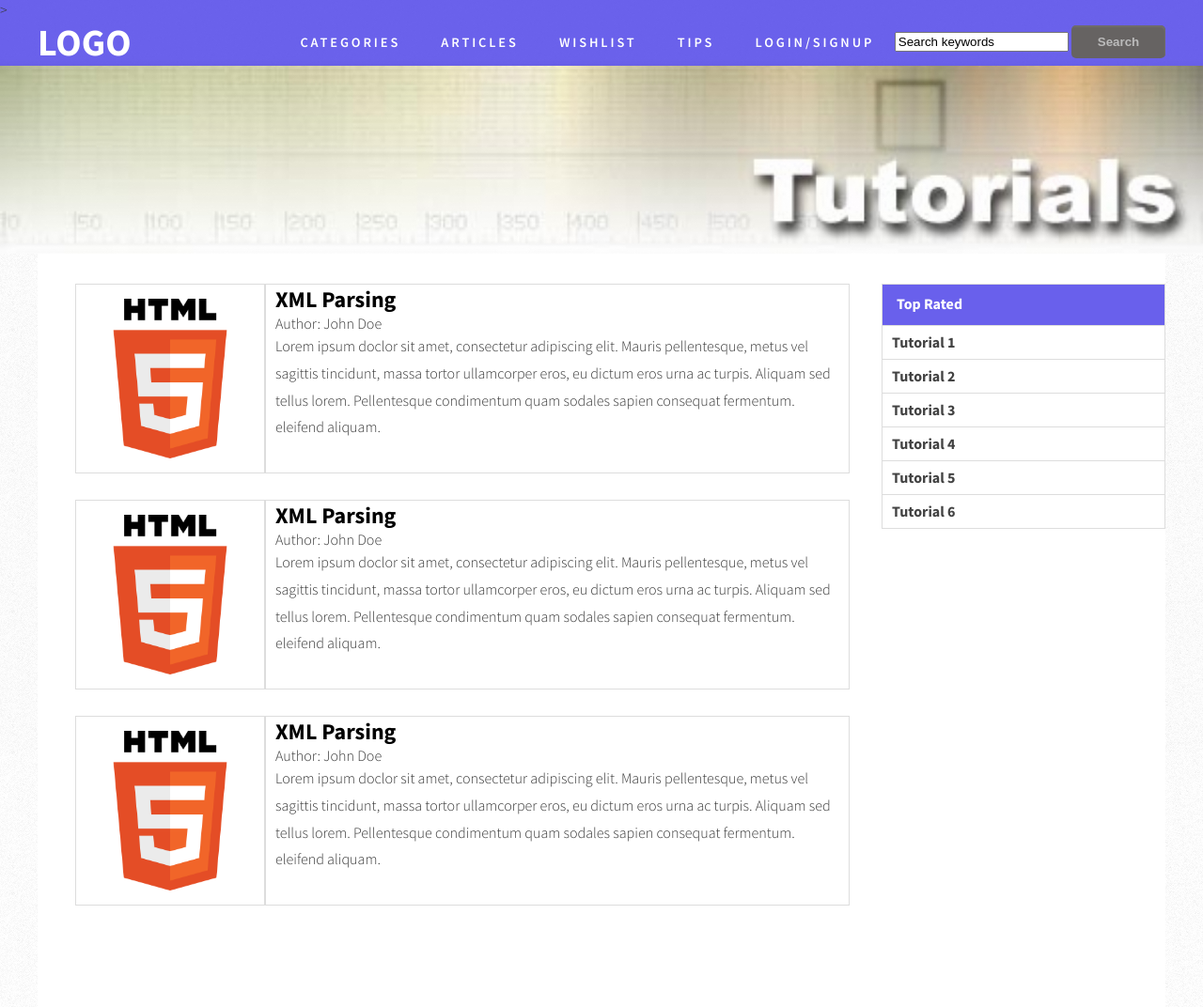
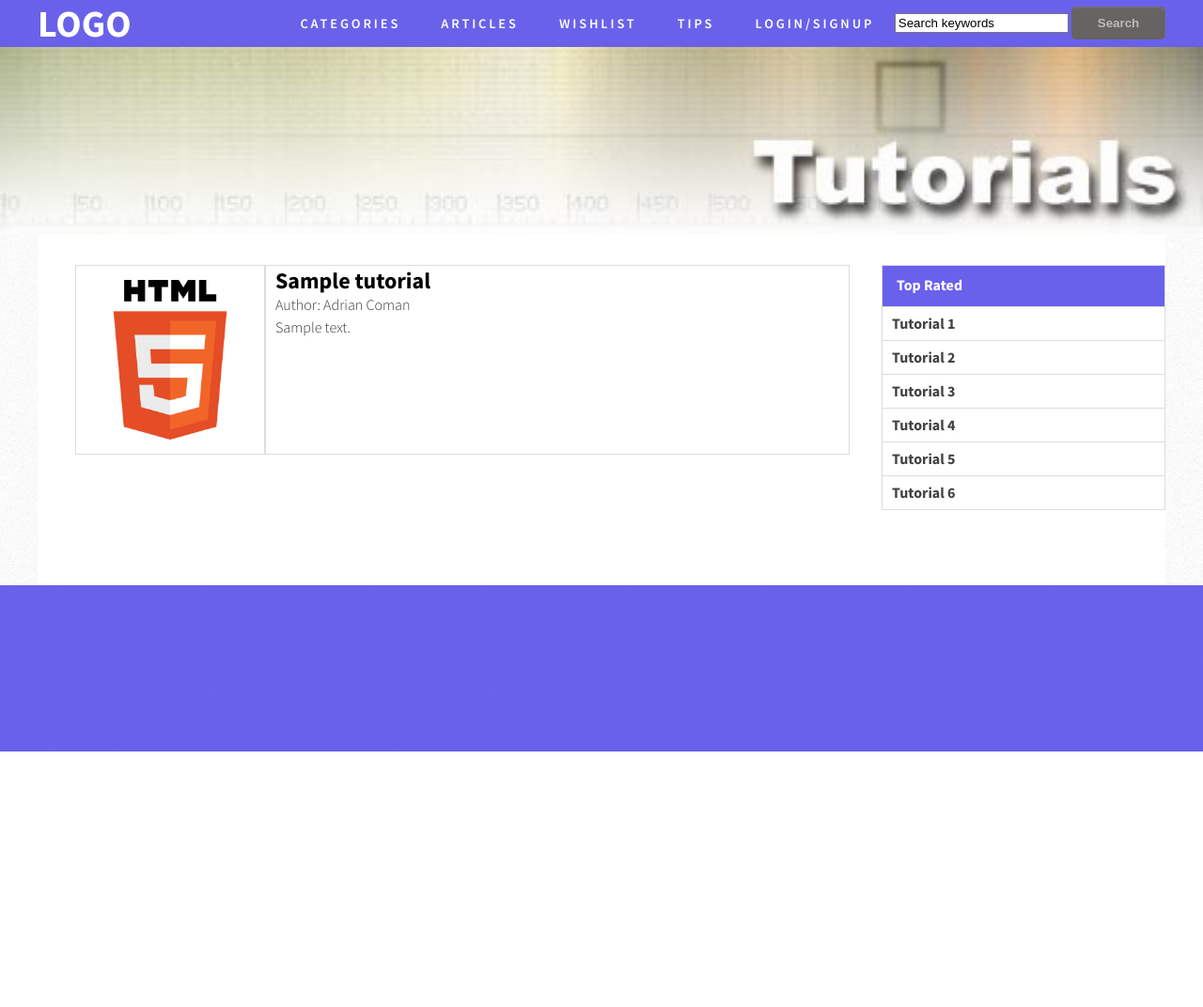
Before and after one commit to TomyRO/iocproject, a PHP site: page /index.php?page=category in a window 1280 px wide. Shown: the whole page at 94% size. After the commit the page ends 800 px from the top, so only its background shows below. Run offline with PHP 8.4, Linux system fonts and the light colour scheme; data comes from the database, SQL or seed files in the repository; tables that the repository leaves empty or names only in its code hold one stand-in row (values such as "Sample post"); some libraries are stand-ins or nearby versions.

Commit message:
noapte buna

```diff
--- a/chunks/category.php
+++ b/chunks/category.php
@@ -1,27 +1,18 @@
 <ul id="gallery">
+    <?php
+    foreach ($arrTutorials as $objTutorial)
+    {
+    ?>
     <li class="tutorial-item">
         <a href="#"><div class="tutorial-image"></div></a>
         <div class="tutorial-descript">
-            <a href="#"><h2> XML Parsing </h2></a>
-            <span class="tutorial-author">Author: John Doe</span>
-            <p>Lorem ipsum doclor sit amet, consectetur adipiscing elit. Mauris pellentesque, metus vel sagittis tincidunt, massa tortor ullamcorper eros, eu dictum eros urna ac turpis. Aliquam sed tellus lorem. Pellentesque condimentum quam sodales sapien consequat fermentum. eleifend aliquam.</p>
+            <a href="/?page=tutorial&id=<?php echo $objTutorial["tutorial_id"];?>"><h2> <?php echo $objTutorial["tutorial_title"]?> </h2></a>
+            <span class="tutorial-author">Author: <?php echo $objTutorial["user_name"]?></span>
+            <p><?php echo $objTutorial["tutorial_revision_content"]?></p>
         </div>
     </li>
-    <li class="tutorial-item">
-        <a href="#"><div class="tutorial-image"></div></a>
-        <div class="tutorial-descript">
-            <a href="#"><h2> XML Parsing </h2></a>
-            <span class="tutorial-author">Author: John Doe</span>
-            <p>Lorem ipsum doclor sit amet, consectetur adipiscing elit. Mauris pellentesque, metus vel sagittis tincidunt, massa tortor ullamcorper eros, eu dictum eros urna ac turpis. Aliquam sed tellus lorem. Pellentesque condimentum quam sodales sapien consequat fermentum. eleifend aliquam.</p>
-        </div>
-    </li>
-    <li class="tutorial-item">
-        <a href="#"><div class="tutorial-image"></div></a>
-        <div class="tutorial-descript">
-            <a href="#"><h2> XML Parsing </h2></a>
-            <span class="tutorial-author">Author: John Doe</span>
-            <p>Lorem ipsum doclor sit amet, consectetur adipiscing elit. Mauris pellentesque, metus vel sagittis tincidunt, massa tortor ullamcorper eros, eu dictum eros urna ac turpis. Aliquam sed tellus lorem. Pellentesque condimentum quam sodales sapien consequat fermentum. eleifend aliquam.</p>
-        </div>
-    </li>
+    <?php
+    }
+    ?>
 </ul>
 <?php require_once("sidebar.php") ?>
--- a/chunks/create.php
+++ b/chunks/create-tutorial.php
@@ -51,11 +51,11 @@
         <form action="" method="post">
 
         <div id="title">
-            <h2>Title</h2> <br><input type="text" name="title">
+            <h2>Title</h2> <br><input type="text" name="tutorial_title">
         </div>
-        <textarea id="txtDefaultHtmlArea" name="description" cols="100" rows="30"><p><h3>Test H3</h3>This is some sample text to test out the <b>WYSIWYG Control</b>.</p></textarea>
+        <textarea id="txtDefaultHtmlArea" name="tutorial_revision_content" cols="100" rows="30"><p><h3>Test H3</h3>This is some sample text to test out the <b>WYSIWYG Control</b>.</p></textarea>
 
-        <input type="submit" value="Submit">
+        <input type="submit" name="btnSaveTutorial" value="Submit">
     </div>
 </form>
 
--- a/controller.php
+++ b/controller.php
@@ -12,7 +12,7 @@ class ErrorMessages
 	public static function show($strIndex)
 	{
 		if(array_key_exists($strIndex, self::$errors))
-			echo self::$errors[$strIndex];
+			echo "<p class='error_message'>",self::$errors[$strIndex],"</p>";
 	}
 }
 
@@ -22,7 +22,7 @@ try
 }
 catch (PDOException $e)
 {
-    print "Error!: " . $e->getMessage() . "<br/>";
+    print "Databse error!: " . $e->getMessage() . "<br/>";
     die();
 }
 
@@ -31,8 +31,10 @@ $arrCategories = $dbh->query("
 	")->fetchAll(PDO::FETCH_ASSOC);
 
 
-/* LOGIN */
-if (isset($_GET["page"]) && $_GET["page"] == "login")
+if (isset($_GET["page"]))
+{
+	/* LOGIN & SIGNUP*/
+	if($_GET["page"] == "login")
 	{
 	 	if(isset($_POST["btnLogin"]))
 		{
@@ -64,6 +66,8 @@ if (isset($_GET["page"]) && $_GET["page"] == "login")
 						`user_favorites` = ".$dbh->quote(json_encode(array()))."
 				");
 				$nUserID = $dbh->lastInsertId();
+				if ($nUserID > 0)
+				{
 					$result = $dbh->query("
 						SELECT * FROM `users`
 						WHERE
@@ -75,27 +79,28 @@ if (isset($_GET["page"]) && $_GET["page"] == "login")
 						redirect("/");
 					}
 				}
+				else
+					ErrorMessages::$errors["btnSignup"] = "Signup failed!";
+			}
 		}
 	}
 
 	/* LOGOUT */
-if (isset($_GET["page"]) && $_GET["page"]=="logout")
+	if ($_GET["page"] == "logout")
 	{
 		$_SESSION["account"]=null;
 		session_destroy();
 		redirect("/");
 	}
 
+	/* RESTRICTED PAGES*/
+	$arrRestrictedPages = array ("profile", "create-tutorial");
+	if (in_array($_GET["page"], $arrRestrictedPages) && empty($_SESSION["account"]))
+		redirect("/?page=login");
+
 	/* PROFILE */
-$arrRestrictedPages = array ("profile");
-if (isset($_GET["page"]) && in_array($_GET["page"], $arrRestrictedPages) && empty($_SESSION["account"]))
+	if ($_GET["page"]=="profile" && isset($_POST["btnSaveProfile"]))
 	{
-	redirect("/?page=login");
-}
-
-if (isset($_GET["page"]) && $_GET["page"]=="profile" && isset($_POST["btnSaveProfile"]))
-{
-	unset($_POST["btnSaveProfile"]);
 		$dbh->exec("
 			UPDATE
 				`users`
@@ -110,9 +115,62 @@ if (isset($_GET["page"]) && $_GET["page"]=="profile" && isset($_POST["btnSavePro
 			SELECT * FROM `users` WHERE
 				`user_id` = ".(int)$_SESSION["account"]["user_id"]."")->fetch(PDO::FETCH_ASSOC);
 		$_SESSION["account"] = $result;
-
 	}
 
+	/*TUTORIAL*/
+	if ($_GET["page"] == "tutorial")
+	{
+		if (!empty($_GET["id"]))
+		{
+			$objTutorial = $dbh->query("
+				SELECT * FROM `tutorials` t
+				INNER JOIN
+					`tutorial_revisions` tr ON tr.`tutorial_id` = t.`tutorial_id`
+				INNER JOIN
+					`users` u ON u.`user_id` = tr.`user_id`
+				WHERE
+					t.`tutorial_id` = ".(int)$_GET["id"]."
+			")->fetch(PDO::FETCH_ASSOC);
+		}
+		else
+			$_GET["page"] = "404";
+	}
+	if ($_GET["page"] == "create-tutorial" && isset($_POST["btnSaveTutorial"]))
+	{
+		$dbh->query("
+			INSERT INTO `tutorials`
+			SET
+				`tutorial_title` = ".$dbh->quote($_POST["tutorial_title"])."
+		");
+		$nTutorialID = $dbh->lastInsertId();
+
+		$dbh->query("
+			INSERT INTO `tutorial_revisions`
+			SET
+				`tutorial_revision_content` = ".$dbh->quote($_POST["tutorial_revision_content"]).",
+				`tutorial_id` = ".(int)$nTutorialID.",
+				`user_id` = ".(int)$_SESSION["account"]["user_id"]."
+		");
+		$nTutorialRevisionID = $dbh->lastInsertId();
+		$dbh->query("
+			UPDATE `tutorials`
+			SET
+				`tutorial_revision_id` = ".(int)$nTutorialRevisionID."
+		");
+
+		redirect("/?page=tutorial&id=".$nTutorialID);
+	}
+	if ($_GET["page"] == "category")
+	{
+		$arrTutorials = $dbh->query("
+			SELECT * FROM `tutorials` t
+				INNER JOIN
+					`tutorial_revisions` tr ON tr.`tutorial_id` = t.`tutorial_id`
+				INNER JOIN
+					`users` u ON u.`user_id` = tr.`user_id`
+		");
+	}
+}
 function redirect($url)
 {
 	$strBasePath = dirname($_SERVER["SCRIPT_NAME"]);
--- a/default.css
+++ b/default.css
@@ -119,6 +119,22 @@ table td
 
 }
 
+.error_message
+{
+	font-weight: bold;
+	background: #FF3333;
+	color: #FFFFFF;
+	padding:0px 5px;
+}
+
+section
+{
+	border: 1px solid #666;
+	margin: 9px 0;
+	padding: 10px;
+	-moz-border-radius: 15px;
+	border-radius: 15px;
+}
 /** WRAPPER */
 
 #wrapper {
--- a/index.php
+++ b/index.php
@@ -15,7 +15,7 @@
     <script type="text/javascript" src="scripts/jHtmlArea-0.7.5.js"></script>
 
     <link rel="Stylesheet" type="text/css" href="style/jqueryui/ui-lightness/jquery-ui-1.7.2.custom.css" />
-</head>>
+</head>
 <body>
 	<?php require_once("chunks/header.php"); ?>
 	<div id="wrapper">
```
Also changed, not shown: chunks/article.php (deleted, +0 -15 lines), chunks/profile.php (+8 -0 lines), chunks/tutorial.php (added, +11 -0 lines). Lines whose indentation alone changed are shown as unchanged.
